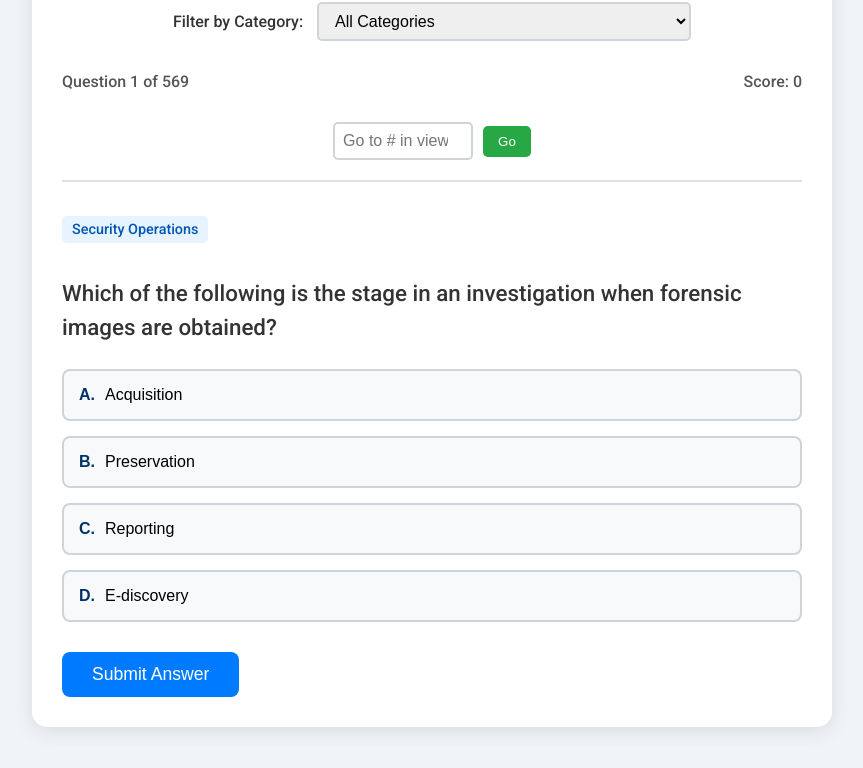
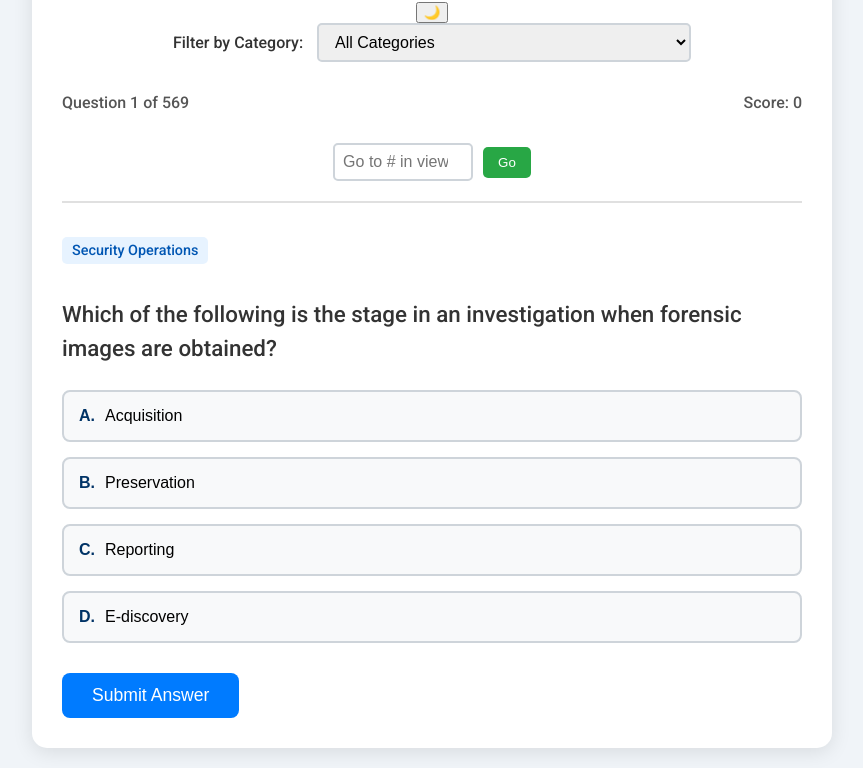
Before and after one commit to astral-fate/Cyber-Advance-for-Women-in-MENA, a plain HTML site: page quiz/mockup1.html in a window 1280 px wide. Shown: the part 101-869 px from the top of the page, without its empty margins (208-1071 px from the left). Before the commit the page ends 848 px from the top, so only its background shows below. Drawn offline with Linux system fonts and the light colour scheme.

Commit message:
Update mockup1.html

```diff
--- a/quiz/mockup1.html
+++ b/quiz/mockup1.html
@@ -12,13 +12,13 @@
         <div id="quiz-header">
             <h1>CompTIA SY0-701 Practice Quiz</h1>
 
-            <!-- New Category Filter -->
+            <button id="theme-toggle-btn">🌙</button>
+
             <div id="category-filter-container">
                 <label for="category-filter">Filter by Category:</label>
                 <select id="category-filter">
                     <option value="all">All Categories</option>
-                    <!-- Categories will be dynamically inserted here -->
-                </select>
+                    </select>
             </div>
 
             <div id="quiz-progress">
```
